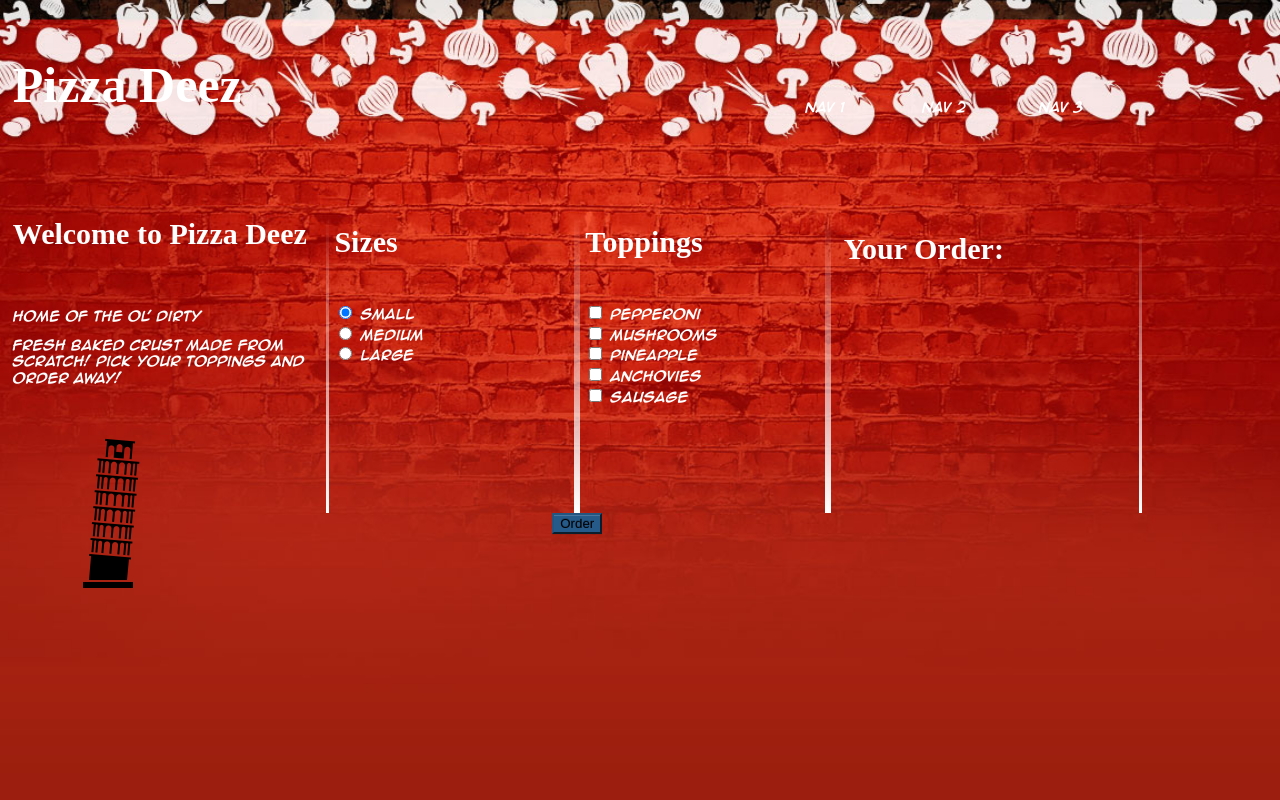
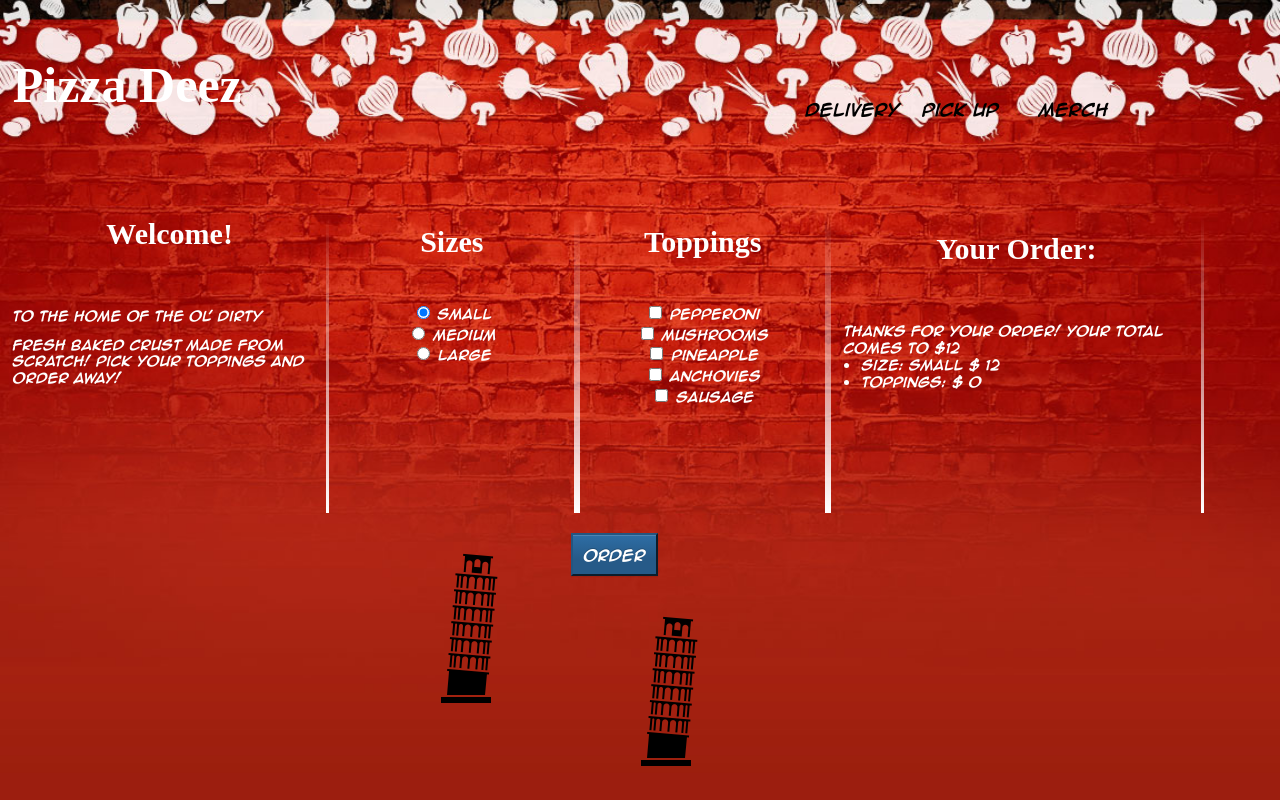
Before and after one commit to Monichre/pizza_pizza, a plain HTML site: page index.html in a window 1280 px wide. Both pictures are taken after a click on the button "Order". Drawn offline with nearby package versions, Linux system fonts and the light colour scheme; a web font is replaced by a local one.

Commit message:
add a README file and the finalization of some UI logic

```diff
--- a/css/style.css
+++ b/css/style.css
@@ -92,12 +92,17 @@ ul {
      width: 33.333%;
 }
 
-li {
+header li {
      list-style-type: none;
      display: inline-block;
-     color: white;
+     color: black;
      font-family: font2;
      width: 30%;
+     font-size: 15px;
+}
+
+header li:hover {
+     font-size: 25px;
 }
 
 main {
@@ -116,6 +121,11 @@ h2{
      font-size: 30px;
      margin: 0;
      padding-bottom: 40px;
+     text-align: center;
+}
+
+#show-result h2{
+     margin-bottom: 10px;
 }
 .content{
      width: 25%;
@@ -123,8 +133,13 @@ h2{
 }
 
 #show-result {
-     width: 25%;
+     width: 30%;
      float: left
+}
+
+.checkbox, .radio {
+     margin: auto;
+     text-align: center;
 }
 
 .sizes,.toppings, #show-result {
@@ -153,10 +168,19 @@ form {
      float: left;
 }
 
+img {
+     float: left;
+}
+
 option, label {
      color: white;
      font-family: font2;
 
+}
+
+.leaning {
+     margin-left: 20px;
+     padding-left: 25px;
 }
 
 button {
@@ -165,4 +189,9 @@ button {
      margin-top: 20px;
      display: block;
      text-align: center;
+     float: left;
+     background-color: none!important;
+     font-family: font2;
+     padding:10px;
+     color: white;
 }
--- a/index.html
+++ b/index.html
@@ -17,19 +17,19 @@
 		<header class="clearfix">
 			<h1>Pizza Deez</h1>
 			<ul>
-				<li>nav 1</li>
-				<li>nav 2</li>
-				<li>nav 3</li>
+				<li>Delivery</li>
+				<li>Pick Up</li>
+				<li>Merch</li>
 			</ul>
 
 		</header>
 
 		<main class="clearfix">
 			<div class="content">
-				<h2>Welcome to Pizza Deez</h2>
-				<p>Home of the Ol' Dirty</p>
+				<h2>Welcome!</h2>
+				<p> To the home of the Ol' Dirty</p>
 				<p>Fresh baked crust made from scratch! Pick your toppings and order away!</p>
-				<img src="images/tower.png">
+
 			</div>
 			<form id ="pizza-form" class="clearfix">
 				<div class="sizes">
@@ -86,11 +86,16 @@
 					  </label>
 					</div>
 				</div><!-- end of TOPPINGS check boxes-->
-				<button type="submit" class="btn btn-primary">Order</button>
+
+				<div class = "leaning">
+					<img src="images/tower.png">
+					<button type="submit" class="btn btn-primary">Order</button>
+					<img src="images/tower.png">
+				</div>
 			</form><!--END OF FORM GROUP -->
 			<div id="show-result" class="clearfix">
 				<h2>Your Order:</h2>
-				<ul id="order"></ul>
+				<p id="order"></p>
 			</div>
 		</main>
 
--- a/js/main.js
+++ b/js/main.js
@@ -14,6 +14,10 @@ function Pizza(size, price){
 function Order(){
 	this.total = [];
 }
+
+Pizza.prototype.orderTotal = function(price1){
+	return "Thanks for your order! Your total comes to $" + (price1 + this.price);
+};
 
 Order.prototype.addPrice = function(){
 	var price = 0;
@@ -38,36 +42,27 @@ $(document).ready(function(){
 	var newPizza = new Pizza(size, price);
 	var newOrder = new Order();
 
-	console.log(newPizza);
-
 
 
 	var selectedToppings = $('.checkbox :checked').map(function() {
 		return this.id;}).get();
-
-	console.log(selectedToppings);
 
 	newPizza.toppings.forEach(function(topping){
 		for (var i = 0; i < newPizza.toppings.length; i++){
 			if (topping.name === selectedToppings[i]){
 			newOrder.total.push(topping.price);
 		}
-
 		}
-
-
 	});
 
 
-
-
-	console.log(newOrder.addPrice());
-
-
+	var finalPrice = newOrder.addPrice();
+	var orderTotal = newPizza.orderTotal(finalPrice);
 
 	$("#show-result").show();
-	// $("#order").append()
-
+	$("#order").append(orderTotal);
+	$("#order").append("<li> Size: " + newPizza.size + " $ " + newPizza.price + "</li>" +
+		"<li> Toppings: " + selectedToppings + "$ " + finalPrice + "</li>");
 
 
 	});
```
Also changed, not shown: 1 other file.
